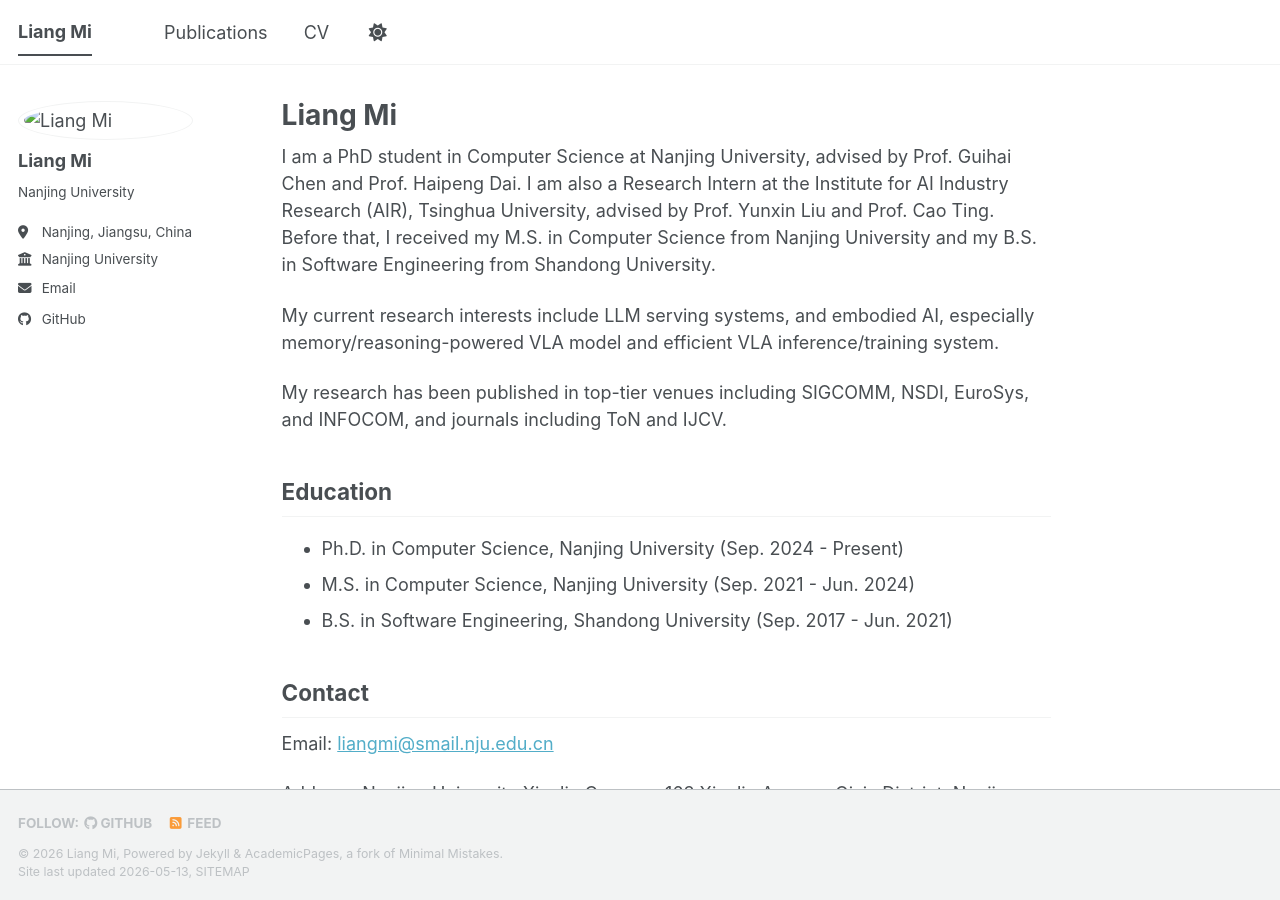
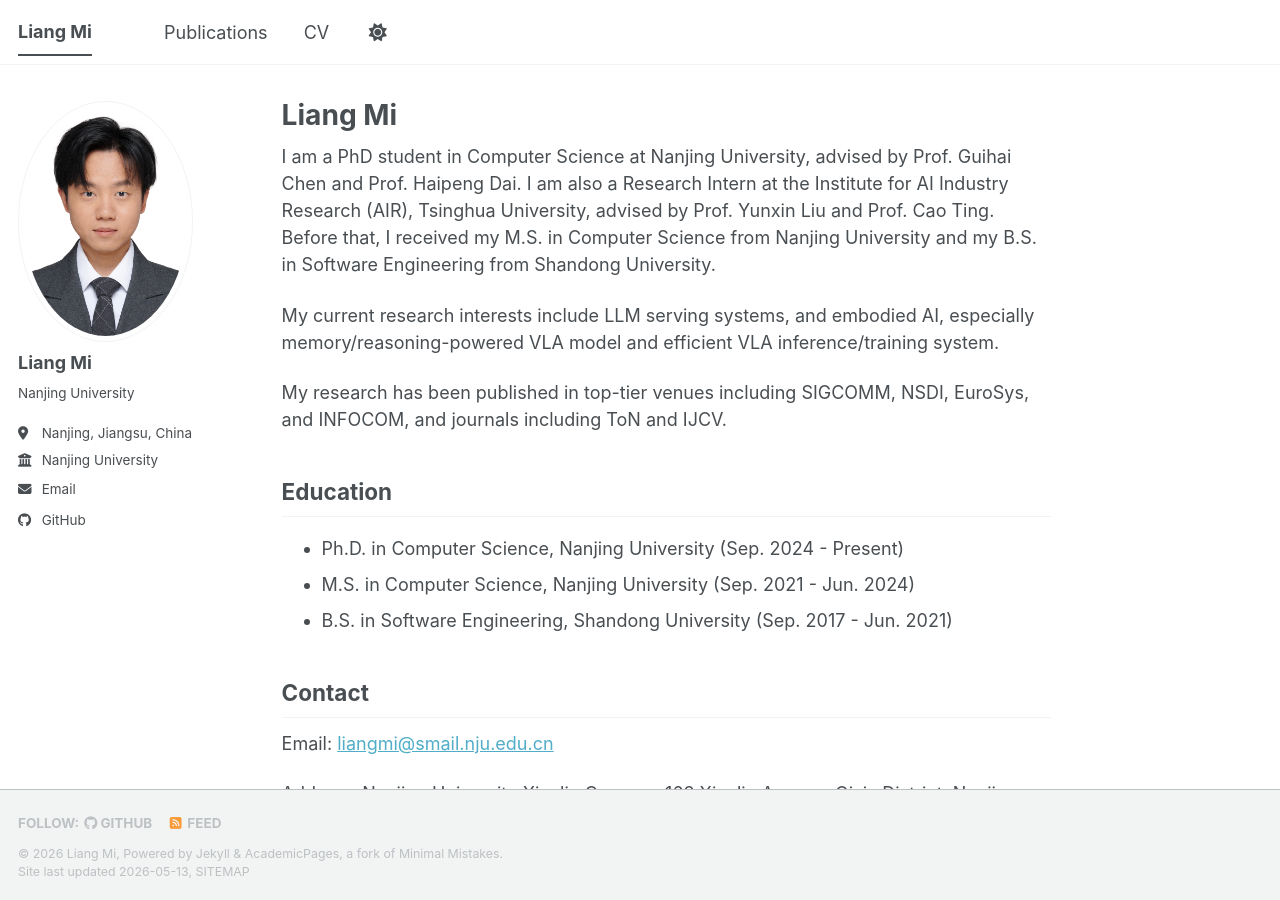
Before and after one commit to mi150/mi150.github.io, a Jekyll site: the page built from _pages/about.md, in a window 1280 px wide and 900 px high. Built offline with Jekyll 4.4.1, drawn with Linux system fonts in a browser that asks for light colours; a script bundle is joined from its source files by our own code; library files that are not in the unit come from our copies.

Commit message:
Update _config.yml

```diff
--- a/_config.yml
+++ b/_config.yml
@@ -23,7 +23,7 @@ repository               : "mi150/mi150.github.io"
 #               Additional customization can be done by editing /_includes/author-profile.html
 author:
   # Biographic information
-  avatar           : "images/mmm.jpg"
+  avatar           : "mmm.jpg"
   name             : "Liang Mi"
   pronouns         : # example: "she/her"
   bio              : "Nanjing University"
```
